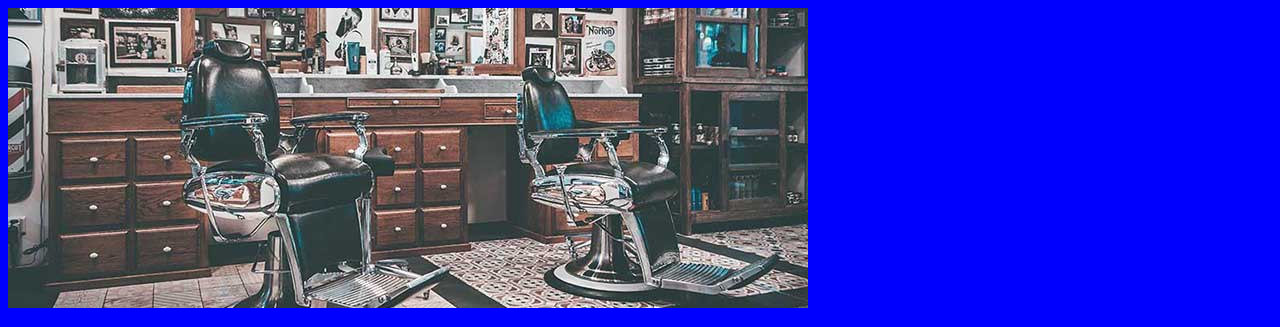
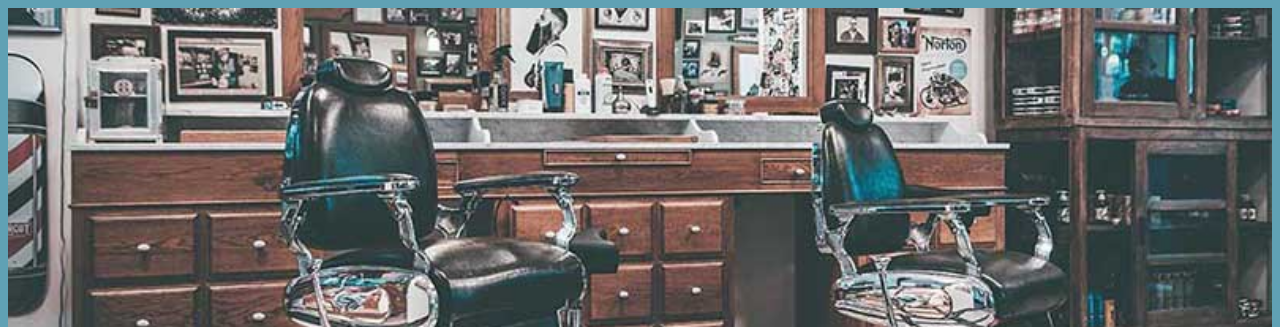
Before and after one commit to Purplee34/primeiro-repositorio, a plain HTML site: page index.html in a window 1280 px wide. Shown: the top 327 px of the page. Drawn offline with Linux system fonts and the light colour scheme.

Commit message:
Aula 3 17/10

```diff
--- a/style.css
+++ b/style.css
@@ -1,6 +1,8 @@
 body{
-    background-color: blue;
+    background-color: rgb(96, 161, 180);
 }
+
+img{width: 100%;}
 
 h1{
     text-align: center;
```
